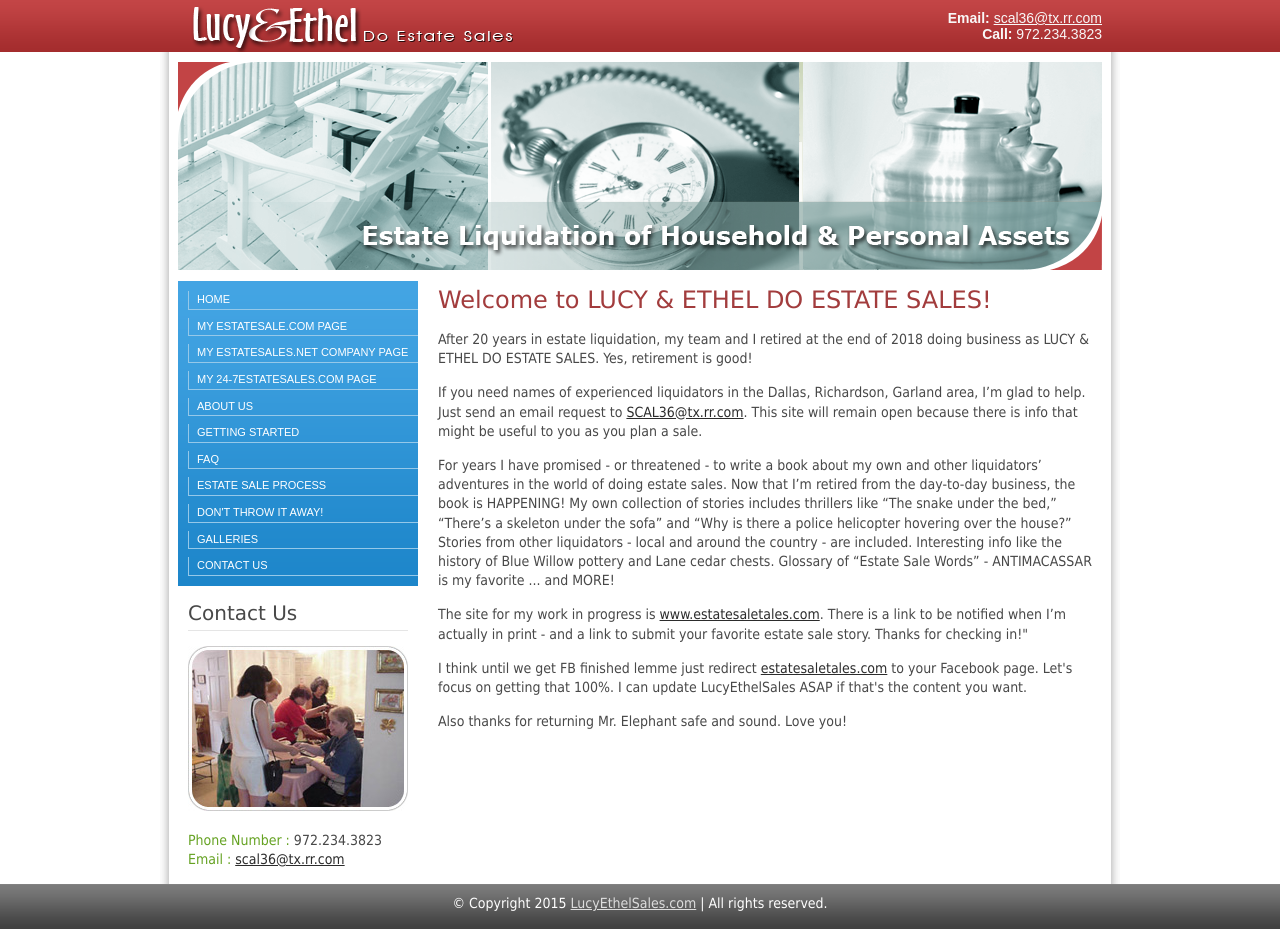
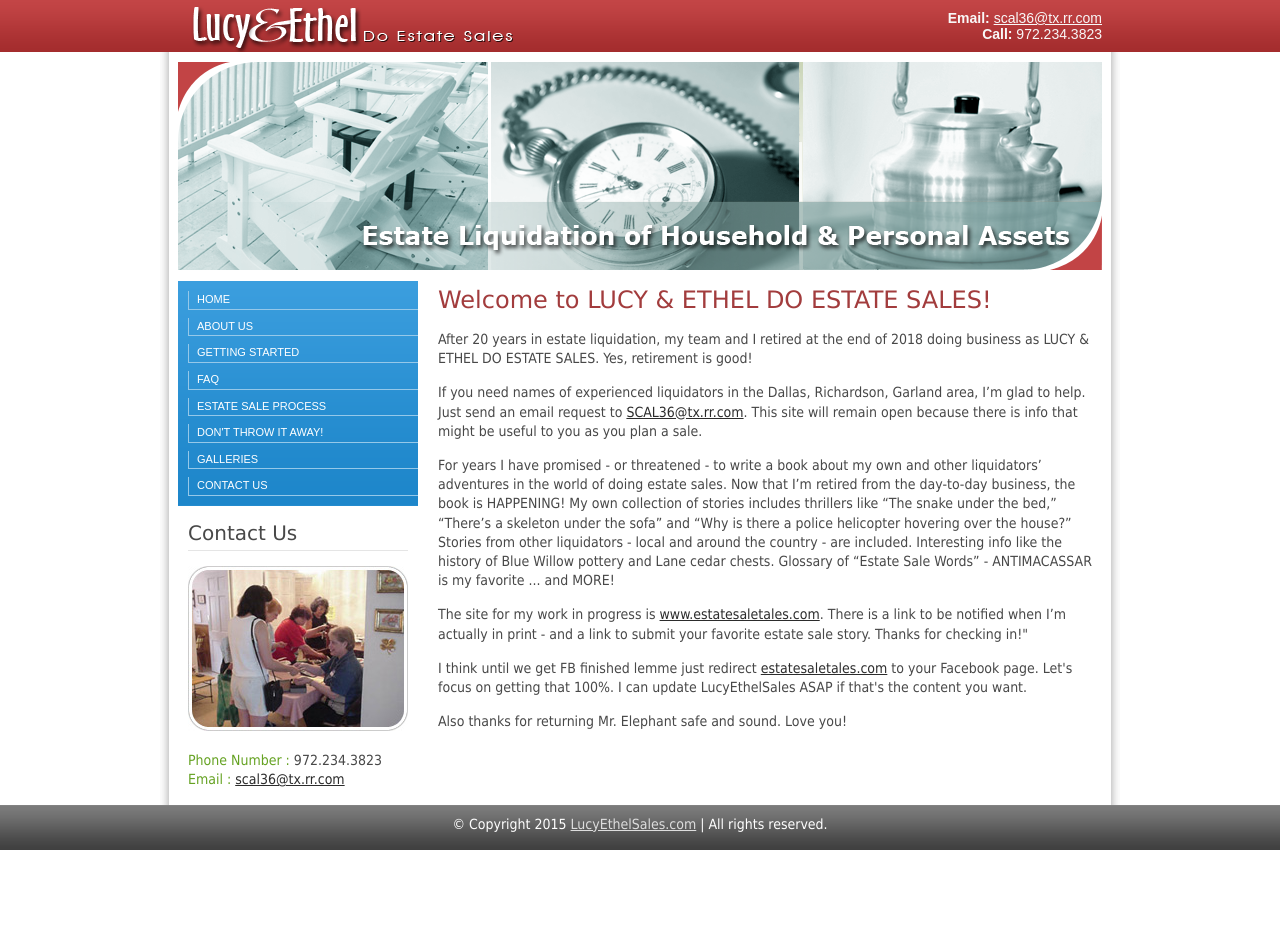
Before and after one commit to drupalninja/lucyethelsales, a Jekyll site: the page built from index.html, in a window 1280 px wide. Built offline with Jekyll 4.4.1, drawn with Linux system fonts in a browser that asks for light colours; after the commit the page ends 900 px from its top, so only the background shows below that.

Commit message:
Update default.html
Removed Estate Sales links

```diff
--- a/_layouts/default.html
+++ b/_layouts/default.html
@@ -18,9 +18,6 @@
               <div class="content">
                 <ul class="menu">
                   <li class="leaf first dhtml-menu "><a href="{{ '/' | prepend: site.baseurl }}" {% if page.url == '/index.html' %}class="active"{% endif %} title="" id="dhtml_menu-121">Home</a></li>
-                  <li class="leaf  dhtml-menu "><a href="http://www.estatesale.com/companies/view/2313/LUCY-&amp;-ETHEL-DO-ESTATE-SALES!.html" target="_blank" title="" id="dhtml_menu-549">My EstateSale.com Page</a></li>
-                  <li class="leaf  dhtml-menu "><a href="http://www.estatesales.net/estate-sale-companies/2567.aspx" target="_blank" title="" id="dhtml_menu-237">My EstateSales.NET Company Page</a></li>
-                  <li class="leaf  dhtml-menu "><a href="http://www.24-7estatesales.com/susan_callicott_bio.html" target="_blank" title="" id="dhtml_menu-536">My 24-7estatesales.com Page</a></li>
                   <li class="leaf  dhtml-menu "><a href="{{ '/about-us' | prepend: site.baseurl }}" {% if page.url == '/about-us/' %}class="active"{% endif %} title="" id="dhtml_menu-129">About Us</a></li>
                   <li class="leaf  dhtml-menu "><a href="{{ '/getting-started' | prepend: site.baseurl }}" {% if page.url == '/getting-started/' %}class="active"{% endif %} title="Getting Started" id="dhtml_menu-546">Getting Started</a></li>
                   <li class="leaf  dhtml-menu "><a href="{{ '/faq' | prepend: site.baseurl }}" {% if page.url == '/faq/' %}class="active"{% endif %} title="" id="dhtml_menu-123">FAQ</a></li>
```
